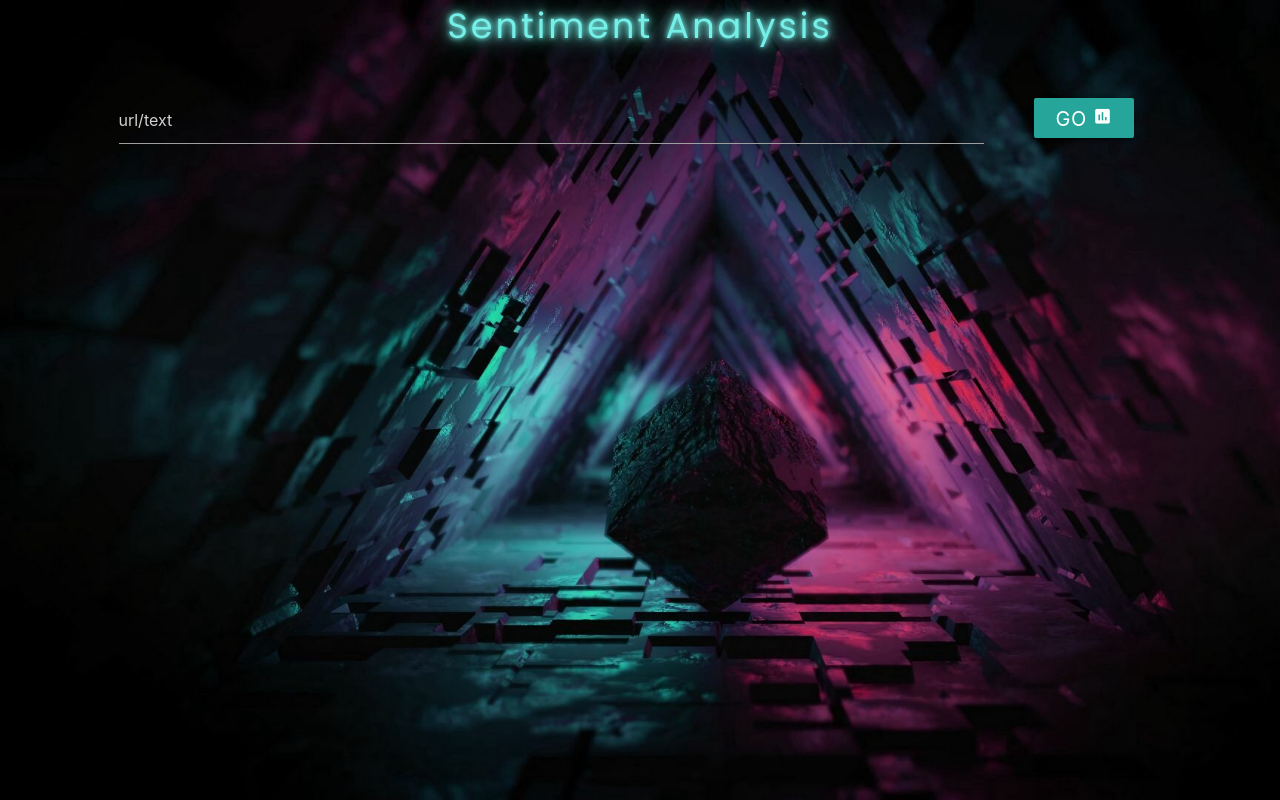
After one commit to Harshit-Soni/Django_Integrated, a Django app: page /SentAjax in a window 1280 px wide. The commit adds this page. Run offline with Django 3.2, Linux system fonts and the light colour scheme; parts of the project's set-up code (start-up, migrations or seed data) failed here and were passed over.

Commit message:
fully functional SentimentPage

```diff
--- /dev/null
+++ b/djangoPart/NLP_Assistant/Assistant/SentimentAnalysis.py
@@ -0,0 +1,84 @@
+import nltk
+from nltk.corpus import twitter_samples
+from nltk.tag import pos_tag
+from nltk import FreqDist
+from nltk.corpus import stopwords
+from nltk.stem.wordnet import WordNetLemmatizer
+from nltk import classify
+from nltk import NaiveBayesClassifier
+import re, string,random
+from nltk.corpus import wordnet
+from nltk.tokenize import word_tokenize
+from .AmazonReviewScrapping import getReviews
+import pickle as p
+
+classifier = p.load(open(r'H:\MajorProject\Project\Django_Integrated\djangoPart\NLP_Assistant\static\models\classifier_model_Amazon.pkl', 'rb'))
+
+def getAntRepl(word):
+    antonym=[]
+    for syn in wordnet.synsets(word):
+        for lemma in syn.lemmas():
+            for ant in lemma.antonyms():
+                antonym.append(ant.name())
+
+    if len(antonym)!=0:
+        return antonym[0]
+    else:
+        return word
+
+negations=["aren't", 'couldn', "couldn't", 'didn', "didn't", 'doesn', "doesn't", 'hadn', "hadn't", 'hasn',
+"hasn't",'haven', "haven't",'isn',"isn't",'ma','mightn',"mightn't",'mustn',"mustn't",'needn',"needn't",'shan',
+"shan't",'shouldn',"shouldn't",'wasn',"wasn't",'weren',"weren't",'won',"won't",'wouldn',"wouldn't",'never']
+
+def remove_noise(tweet_tokens, stop_words=()):
+    cleaned_tokens = []
+    flag=False
+    for token, tag in pos_tag(tweet_tokens):
+
+        token = re.sub('http[s]?://(?:[a-zA-Z]|[0-9]|[$-_@.&+#]|[!*\(\),]|(?:%[0-9a-fA-F][0-9a-fA-F]))+', '', token)
+        token = re.sub("(@[A-Za-z0-9_]+)", "", token)
+
+        if tag.startswith('NN'):
+            pos = 'n'
+        elif tag.startswith('VB'):
+            pos = 'v'
+        elif tag.startswith('JJ') and flag:
+            token=getAntRepl(token.lower())
+            flag=False
+        else:
+            pos = 'a'
+        lemmatizer = WordNetLemmatizer()
+        token = lemmatizer.lemmatize(token, pos)
+        if token.lower() in negations:
+            flag=True
+        if len(token) > 0 and token not in string.punctuation and token.lower() not in stop_words:
+            cleaned_tokens.append(token.lower())
+    return cleaned_tokens
+
+def analize(url):
+    try:
+        review_list,title=getReviews(url)
+    except:
+        return {'empty':True}
+    if len(review_list)==0:
+        return {'empty':True}
+    print(title)
+
+    pos,neg=0,0
+    l=[]
+    for r in review_list:
+        tk=remove_noise(word_tokenize(r),stopwords.words('english'))
+        sent=classifier.classify(dict([token,True] for token in tk))
+        l.append(sent)
+        if sent=='Positive':
+            pos+=1
+        else:
+            neg+=1
+    return {'title':title,'len':len(review_list),'list':l,'posR':pos,'negR':neg}
+    # print(f'Total Positive Reviews: {pos} :: Total Negative Reviews: {neg}')
+    # print('Customer Satisfaction via Reviews is {:.2f}%'.format((pos/(pos+neg))*100))
+
+def singleTest(rev):
+    tk=remove_noise(word_tokenize(rev),stopwords.words('english'))
+    print(tk)
+    print(classifier.classify(dict([token,True] for token in tk)))
--- a/djangoPart/NLP_Assistant/Assistant/templates/Assistant/chatbotQA.html
+++ b/djangoPart/NLP_Assistant/Assistant/templates/Assistant/chatbotQA.html
@@ -58,6 +58,6 @@
 
     </div>
     <script type="text/javascript" src="{% static '/js/jquery.min.js' %}"></script>
-    <script type="text/javascript" src="{% static '/js/chatbotQA.js' %}"></script>
+    <script type="text/javascript" src="{% static '/js/chatbot.js' %}"></script>
 </body>
 </html>
--- a/djangoPart/NLP_Assistant/Assistant/templates/Assistant/index.html
+++ b/djangoPart/NLP_Assistant/Assistant/templates/Assistant/index.html
@@ -34,7 +34,7 @@
       <div class="Sentiment">
         <div class="card-image"></div>
         <div class="card-text">Sentiment Analysis</div>
-        <div class="card-stats"><a href="#">Stats</a></div>
+        <div class="card-stats"><a href="{% url 'sentAnalys' %}">Stats</a></div>
       </div>
 
       <div class="text_summ">
--- /dev/null
+++ b/djangoPart/NLP_Assistant/Assistant/templates/Assistant/sentiment.html
@@ -0,0 +1,36 @@
+{% load static %}
+<!DOCTYPE html>
+<html>
+<head>
+	<title>Sentiment Analysis</title>
+	<link rel="stylesheet" type="text/css" href="{% static 'css/sentiment_css.css' %}">
+    <link rel="stylesheet" href="https://cdnjs.cloudflare.com/ajax/libs/materialize/1.0.0/css/materialize.min.css">
+    <link href="https://fonts.googleapis.com/icon?family=Material+Icons" rel="stylesheet">
+</head>
+<body>
+    <p><a class="brand" href="{% url 'sentAnalys' %}">Sentiment Analysis</a></p>
+
+    <div id="data">
+      <div class="row">
+        <div class="col s12">
+          <div class="input-field col s10">
+            <input id="text" type="text" placeholder="url/text">
+          </div>
+          <div class="input-field col s2">
+            <button class="btn waves-effect waves-light" id="go">Go
+                <i class="large material-icons">assessment</i>
+            </button>
+          </div>
+        </div>
+      </div>
+    </div>
+
+    <div id="show_sentiment">
+
+    </div>
+
+    <script type="text/javascript" src="{% static 'js/jquery.min.js' %}"></script>
+    <script type="text/javascript" src="{% static 'js/sentiment_js.js' %}"></script>
+    <script src="https://cdnjs.cloudflare.com/ajax/libs/materialize/1.0.0/js/materialize.min.js"></script>
+</body>
+</html>
--- a/djangoPart/NLP_Assistant/Assistant/urls.py
+++ b/djangoPart/NLP_Assistant/Assistant/urls.py
@@ -5,5 +5,7 @@ urlpatterns = [
     path('',views.HomePage,name='homepage'),
     path('results/',views.runScript,name='script'),
     path('chatbot/',views.chatbotpage,name='chatbotQA'),
-    path('',views.requestQuerry,name='reqQuerry')
+    path('',views.requestQuerry,name='reqQuerry'),
+    path('SentAjax',views.sentimentAnalysis,name='sentAnalys'),
+    path('sentAjax',views.AjaxHandler.as_view(),name='sentAjax'),
 ]
--- a/djangoPart/NLP_Assistant/Assistant/views.py
+++ b/djangoPart/NLP_Assistant/Assistant/views.py
@@ -2,7 +2,11 @@ from django.http.response import HttpResponse, HttpResponseRedirect, JsonRespons
 from django.shortcuts import render, redirect
 from django.urls import reverse
 from django.http import HttpResponse, HttpResponseRedirect,JsonResponse
-import time
+from django.views.generic import View
+from django.http import JsonResponse
+from time import time
+from .SentimentAnalysis import analize
+
 
 def HomePage(request):
     return render(request, 'Assistant/index.html')
@@ -17,3 +21,14 @@ def chatbotpage(request):
 
 def requestQuerry(request):
     render(request,'Assistant/chatbotQA.html')
+
+def sentimentAnalysis(request):
+    return render(request,'Assistant/sentiment.html')
+
+class AjaxHandler(View):
+    def get(self,request):
+        text=request.GET.get('product_url')
+        data=analize(text)
+        if request.is_ajax():
+            return JsonResponse(data,status=200)
+        return render(request,'Assistant/sentiment.html')
--- a/djangoPart/NLP_Assistant/pysockets.py
+++ b/djangoPart/NLP_Assistant/pysockets.py
@@ -33,6 +33,7 @@ def gSearch(statement):
 
 def driver(statement):
     # speak("ok all set")
+    statement=statement.lower()
     if "goodbye" in statement or "ok bye" in statement or "stop" in statement:
         speak('okay i am right here if you need me, Good bye')
         return 'okay i am right here if you need me, Good bye'
--- /dev/null
+++ b/djangoPart/NLP_Assistant/static/css/sentiment_css.css
@@ -0,0 +1,145 @@
+@import url('https://fonts.googleapis.com/css2?family=Poppins:ital,wght@0,100;0,200;0,400;1,100&display=swap');
+*{
+  margin: 0;
+  padding: 0;
+  box-sizing: border-box;
+}
+
+body{
+  font-family: 'Poppins',sans-serif;
+  background: url(../images/cube.jpg) no-repeat;
+  /*background: white;*/
+  /*color: black;*/
+  background-size: cover;
+  min-height: 100vh;
+  overflow: hidden;
+  display: flex;
+  flex-direction: column;
+  align-items: center;
+  margin: 0;
+}
+
+/* body> *:not(#show_sentiment) {
+  filter: blur(8px);
+  -webkit-filter: blur(8px);
+} */
+
+.brand{
+  /*margin-top: 5%;*/
+  font-size: 35px;
+  letter-spacing: 3px;
+  animation: cngclr 2s alternate infinite;
+  user-select: none;
+  text-decoration: none;
+}
+@keyframes cngclr {
+  0%{
+    color: #d100d1;
+    text-shadow: 0 0 5px #d100d1,
+                0 0 25px #d100d1;
+  }
+  100%{
+    color: #6fffe9;
+    text-shadow: 0 0 5px #6fffe9,
+                0 0 10px #6fffe9,
+                0 0 25px #6fffe9;
+  }
+}
+.brand:hover{
+  text-shadow: 0 0 5px white,
+              0 0 25px white;
+}
+
+#data{
+    /* background: white;  */
+    margin-top: 30px;
+    width: 85%;
+    height: 100px;
+    text-align: center;
+}
+
+/* sentimentCheck.html */
+#show_sentiment {
+    width: 75%;
+    /* background: antiquewhite; */
+    height: 450px;
+    /* box-shadow: 10px 10px 25px rgba(0,0,0,0.9); */
+    display: block;
+}
+
+#text{
+    text-decoration: none;
+    color: white;
+}
+
+#go{
+  width: 100px;
+  height: 40px;
+  font-size: 20px;
+}
+
+#result {
+    text-align: center;
+    margin: auto;
+    line-height: 54px;
+    height: 54px;
+    width: 100px;
+    letter-spacing: .5px;
+    font-size: 14px;
+    outline: 0;
+    color: white;
+    cursor: pointer;
+}
+
+#title{
+    padding: 5px;
+    margin-top: 5px;
+    width: 100%;
+    height: 50px;
+    /* background: black; */
+    color: white;
+    text-align: center;
+}
+
+#positive_review{
+    color: white;
+    margin-top: 1%;
+    margin-left: 42%;
+    width: 160px;
+    height: 200px;
+    scroll-behavior: smooth;
+    overflow-y: scroll;
+    padding: 5px;
+    border: 2px solid gray;
+}
+
+::-webkit-scrollbar {
+    width: 5px;
+  }
+
+  /* Track */
+  ::-webkit-scrollbar-track {
+    background: transparent;
+  }
+
+  /* Handle */
+  ::-webkit-scrollbar-thumb {
+    background: rgb(207, 205, 205);
+    border-radius: 5px;
+  }
+
+  /* Handle on hover */
+  ::-webkit-scrollbar-thumb:hover {
+    background: #555;
+  }
+
+#customer_sat {
+    margin-top: 10px;
+    margin-left: 30.5%;
+    color: white;
+    width: 400px;
+    height: 100px;
+    /* background: black; */
+    padding: 5px;
+    text-align: center;
+}
--- /dev/null
+++ b/djangoPart/NLP_Assistant/static/js/sentiment_js.js
@@ -0,0 +1,52 @@
+$(function () {
+    $('#go').click(function () {
+        $.ajax({
+            type: "get",
+            url: "sentAjax",
+            data: {
+                product_url: $('#text').val()
+            },
+            success: function (response) {
+                if (response.empty == true) {
+                    alert('Enter Valid Amazon URL')
+                    location.reload()
+                }
+                else {
+                    $('#show_sentiment').css('display', 'block')
+                    var html_string = `<div id="analyze_result">
+                                    <div id="title">
+                                    Title : ${response.title}
+                                    </div>
+
+                                    <div id="title">
+                                    Reviews Analyzed: ${response.len}
+                                    </div>
+
+                                    <div class="row" id="scrape_data">
+                                    <div class="col" id="positive_review" style="text-align: center;">`
+                    ans = '\n'
+                    for (let index = 0; index < response.list.length; index++) {
+                        ans += `<div>${response.list[index]}</div>\n`
+                    }
+                    html_string += ans
+                    rest_string = `</div>
+                             </div>
+
+                             <div id="title">
+                             Total Positive Reviews: ${response.posR} :: Total Negative Reviews: ${response.negR}
+                             </div>
+                         </div>`
+                    html_string += rest_string
+                    $('#show_sentiment').html(html_string);
+                }
+            }
+        });
+    });
+    $('#text').keypress(function (e) {
+        var key = e.which;
+        if(key == 13)  // the enter key code
+        {
+            $('#go').click();
+        }
+    });
+});
```
Also changed, not shown: djangoPart/NLP_Assistant/Assistant/AmazonReviewScrapping.py (added, +24 -0 lines), djangoPart/NLP_Assistant/static/js/chatbot.js (added, +102 -0 lines), djangoPart/NLP_Assistant/static/js/chatbotQA.js (deleted, +0 -90 lines), djangoPart/NLP_Assistant/static/js/sentiment_script.js (added, +109 -0 lines), 1 other file.
